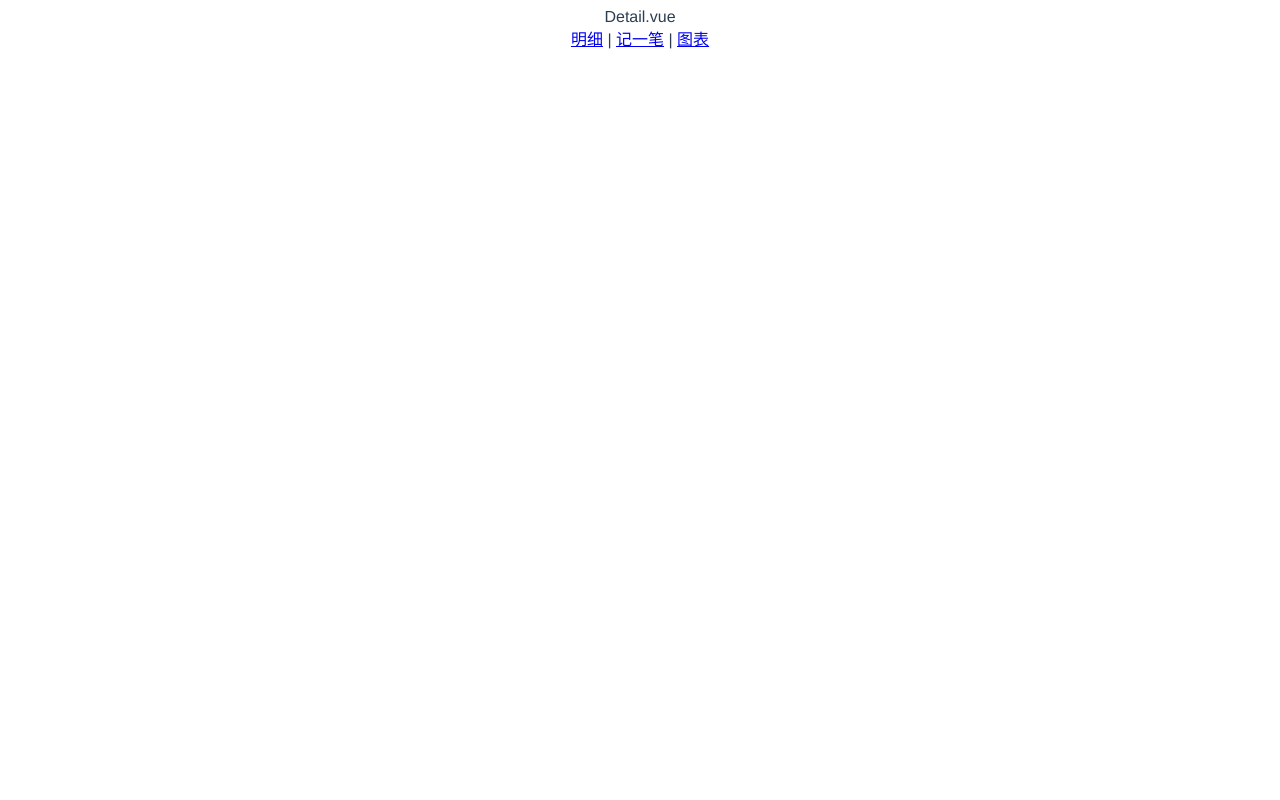
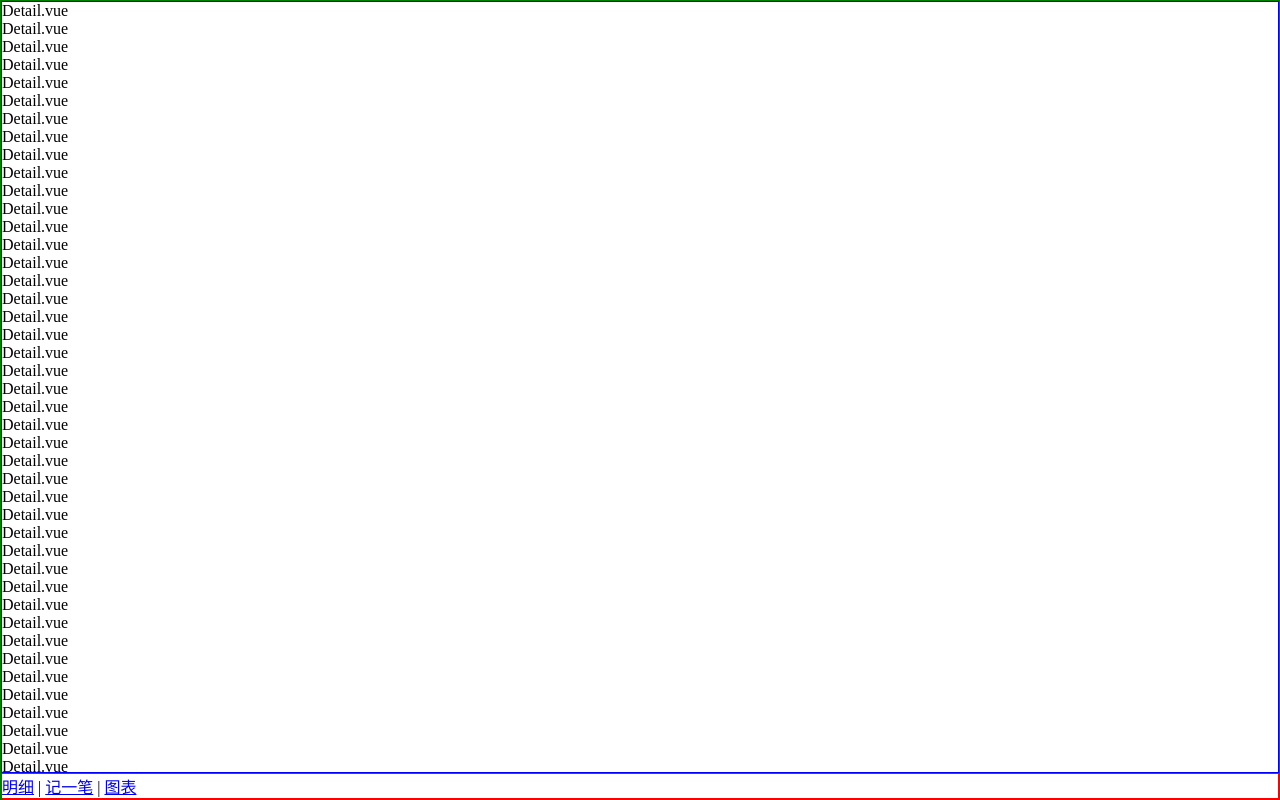
Before and after one commit to chen-yi-ux/orange, a Vue app: page /#/detail in a window 1280 px wide. Built offline with nearby package versions, Linux system fonts and the light colour scheme.

Commit message:
Detail 页面布局

```diff
--- a/src/App.vue
+++ b/src/App.vue
@@ -1,10 +1,16 @@
 <template>
-  <div id="app">
+  <div>
     <router-view/>
   </div>
 </template>
 
 <style lang="scss">
+* {
+  margin: 0;
+  padding: 0;
+  box-sizing: border-box;
+}
+
 #app {
   font-family: Avenir, Helvetica, Arial, sans-serif;
   -webkit-font-smoothing: antialiased;
--- a/src/components/Nav.vue
+++ b/src/components/Nav.vue
@@ -1,5 +1,5 @@
 <template>
-  <div>
+  <div class="nav">
     <router-link to="/detail">明细</router-link>
     |
     <router-link to="/money">记一笔</router-link>
@@ -19,5 +19,7 @@ export default class Nav extends Vue {
 </script>
 
 <style lang="scss" scoped>
-
+.nav{
+  border: 1px solid red;
+}
 </style>
--- a/src/views/Detail.vue
+++ b/src/views/Detail.vue
@@ -1,6 +1,74 @@
 <template>
-<div>
-  Detail.vue
+<div class="nav-wrapper">
+  <div class="detail">
+    <p>Detail.vue</p>
+    <p>Detail.vue</p>
+    <p>Detail.vue</p>
+    <p>Detail.vue</p>
+    <p>Detail.vue</p>
+    <p>Detail.vue</p>
+    <p>Detail.vue</p>
+    <p>Detail.vue</p>
+    <p>Detail.vue</p>
+    <p>Detail.vue</p>
+    <p>Detail.vue</p>
+    <p>Detail.vue</p>
+    <p>Detail.vue</p>
+    <p>Detail.vue</p>
+    <p>Detail.vue</p>
+    <p>Detail.vue</p>
+    <p>Detail.vue</p>
+    <p>Detail.vue</p>
+    <p>Detail.vue</p>
+    <p>Detail.vue</p>
+    <p>Detail.vue</p>
+    <p>Detail.vue</p>
+    <p>Detail.vue</p>
+    <p>Detail.vue</p>
+    <p>Detail.vue</p>
+    <p>Detail.vue</p>
+    <p>Detail.vue</p>
+    <p>Detail.vue</p>
+    <p>Detail.vue</p>
+    <p>Detail.vue</p>
+    <p>Detail.vue</p>
+    <p>Detail.vue</p>
+    <p>Detail.vue</p>
+    <p>Detail.vue</p>
+    <p>Detail.vue</p>
+    <p>Detail.vue</p>
+    <p>Detail.vue</p>
+    <p>Detail.vue</p>
+    <p>Detail.vue</p>
+    <p>Detail.vue</p>
+    <p>Detail.vue</p>
+    <p>Detail.vue</p>
+    <p>Detail.vue</p>
+    <p>Detail.vue</p>
+    <p>Detail.vue</p>
+    <p>Detail.vue</p>
+    <p>Detail.vue</p>
+    <p>Detail.vue</p>
+    <p>Detail.vue</p>
+    <p>Detail.vue</p>
+    <p>Detail.vue</p>
+    <p>Detail.vue</p>
+    <p>Detail.vue</p>
+    <p>Detail.vue</p>
+    <p>Detail.vue</p>
+    <p>Detail.vue</p>
+    <p>Detail.vue</p>
+    <p>Detail.vue</p>
+    <p>Detail.vue</p>
+    <p>Detail.vue</p>
+    <p>Detail.vue</p>
+    <p>Detail.vue</p>
+    <p>Detail.vue</p>
+    <p>Detail.vue</p>
+    <p>Detail.vue</p>
+    <p>Detail.vue</p>
+
+  </div>
   <Nav/>
 </div>
 </template>
@@ -15,5 +83,15 @@ export default class Detail extends Vue {
 </script>
 
 <style lang="scss" scoped>
-
+.nav-wrapper{
+  display: flex;
+  border: 1px solid green;
+  flex-direction: column;
+  height: 100vh;
+}
+.detail{
+  border: 1px solid blue;
+  flex-grow: 1;       // 尽量把所有高度都给 .detail
+  overflow: auto;      // 当这个元素内容太大，显示滚动条
+}
 </style>
```
